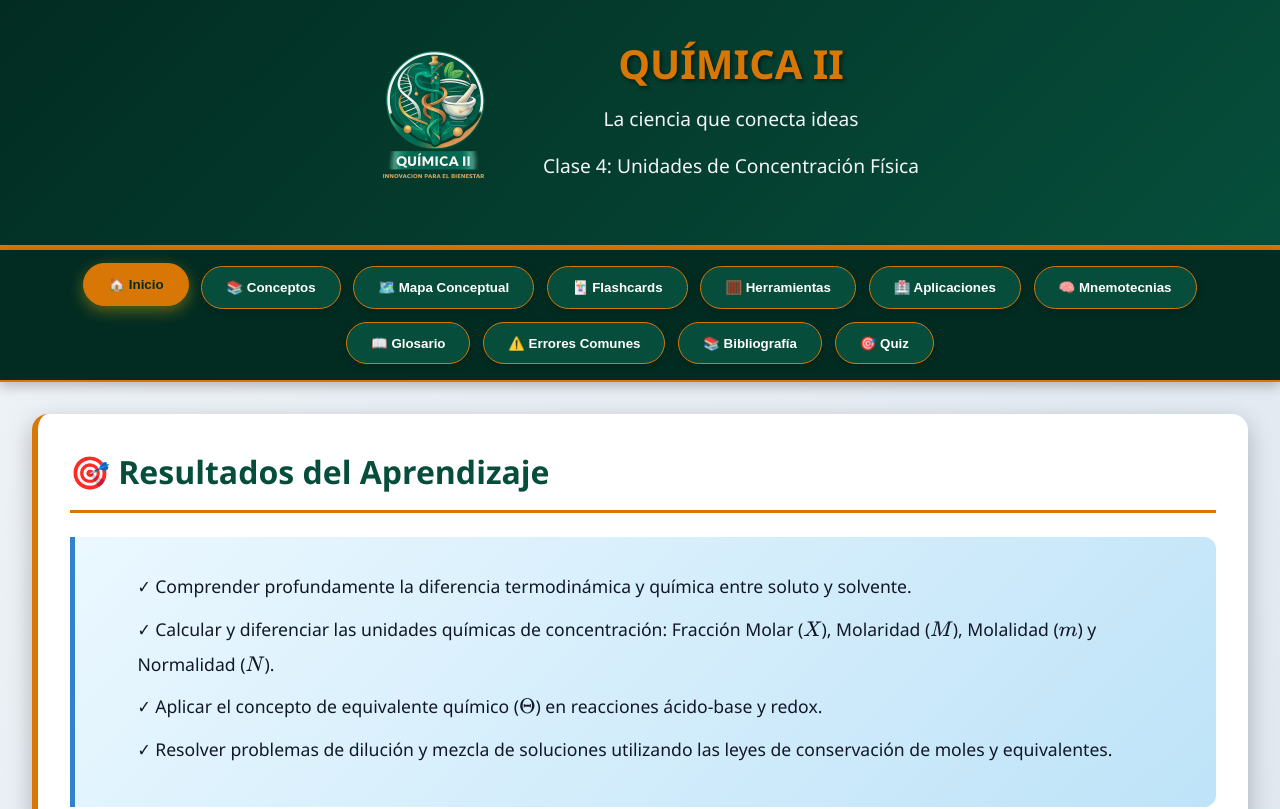
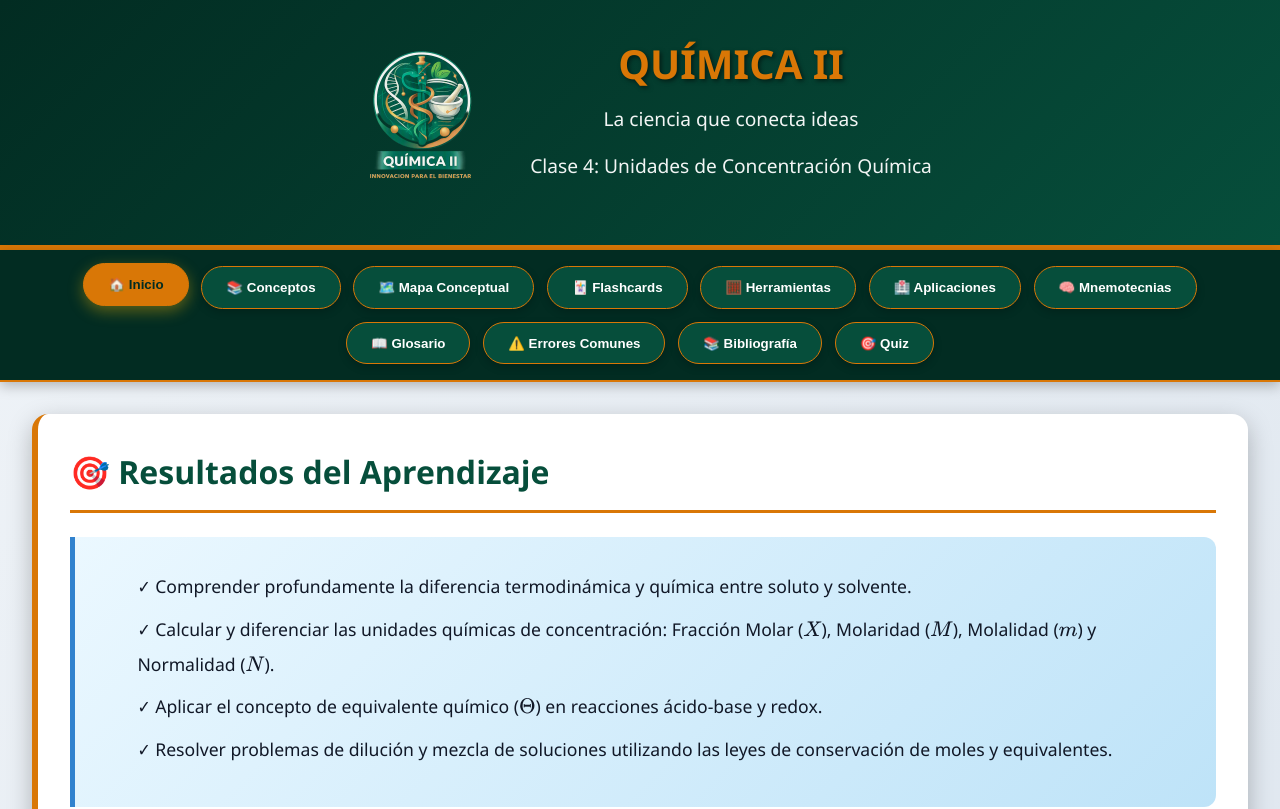
Before and after one commit to juanvelasco-svg/QIIClase4, a plain HTML site: page index.html in a window 1280 px wide. Shown: the top 809 px of the page. Drawn offline with nearby package versions, Linux system fonts and the light colour scheme.

Commit message:
Update index.html

```diff
--- a/index.html
+++ b/index.html
@@ -162,7 +162,7 @@
         <div>
             <h1>QUÍMICA II</h1>
             <p class="subtitle">La ciencia que conecta ideas</p>
-            <p class="subtitle">Clase 4: Unidades de Concentración Física</p>
+            <p class="subtitle">Clase 4: Unidades de Concentración Química</p>
         </div>
     </div>
 </header>
```
